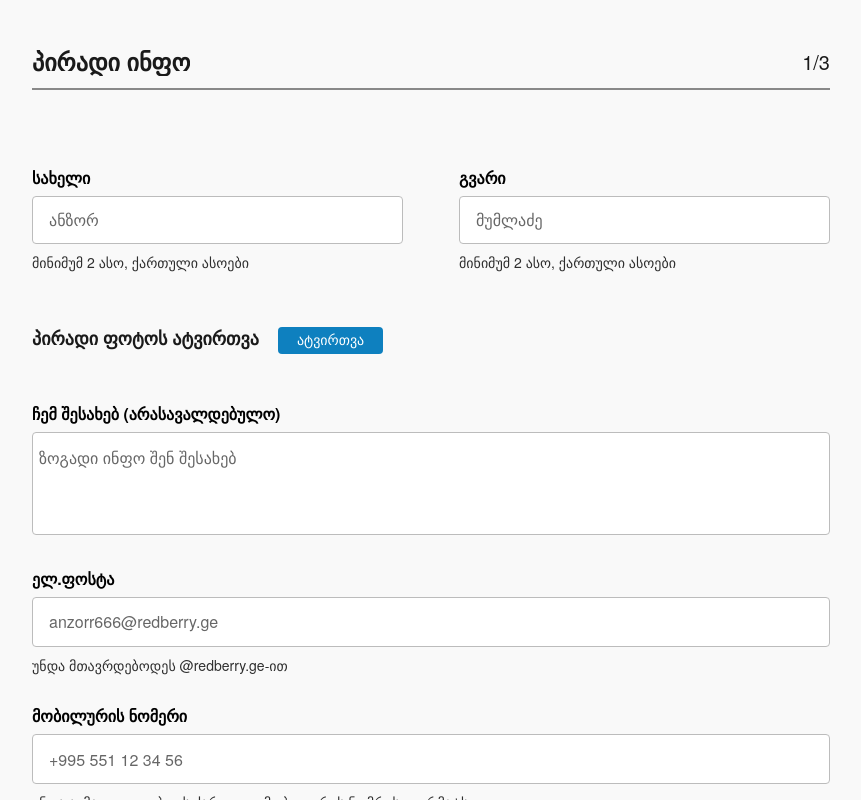
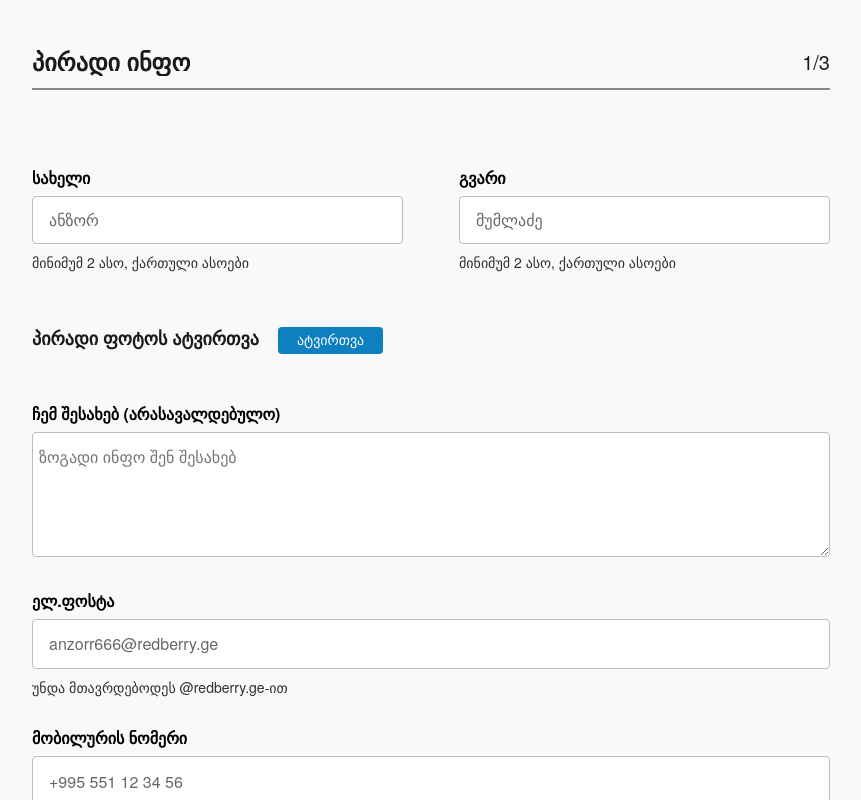
Before and after one commit to giochili/redberry-1, a plain HTML site: page pages/general.html in a window 1280 px wide. Shown: the whole page, without its empty margins (118-979 px from the left). Drawn offline with Linux system fonts and the light colour scheme; a web font is replaced by a local one.

Commit message:
commit fifth

```diff
--- a/css/general.css
+++ b/css/general.css
@@ -138,7 +138,7 @@ body {
   align-items: center;
   color: #000000;
 }
-.about-input {
+.about-textarea {
   background: #ffffff;
   border: 1px solid #bcbcbc;
   border-radius: 4px;
--- a/css/index.css
+++ b/css/index.css
@@ -11,11 +11,11 @@
 body {
   width: 100vw;
   height: 100vh;
-  background-image: url("/images/shutterstock_2189773743\ 1.png");
+  background-image: url("./images/shutterstock_2189773743\ 1.png");
   background-repeat: no-repeat;
 }
 .main-container {
-  background-image: url("/images/LOGO-40\ 1.png");
+  background-image: url("./images/LOGO-40\ 1.png");
   background-repeat: no-repeat;
   background-position: top 473px left 1076px;
   width: 100%;
--- a/pages/general.html
+++ b/pages/general.html
@@ -39,11 +39,10 @@
       </div>
       <div class="about-container">
         <h2 class="about-header">ჩემ შესახებ (არასავალდებულო)</h2>
-        <input
-          class="about-input"
-          type="text"
+        <textarea
+          class="about-textarea"
           placeholder="ზოგადი ინფო შენ შესახებ"
-        />
+        ></textarea>
       </div>
       <div class="email-container">
         <h2 class="email-header">ელ.ფოსტა</h2>
```
Also changed, not shown: index.html (+1 -1 lines).
